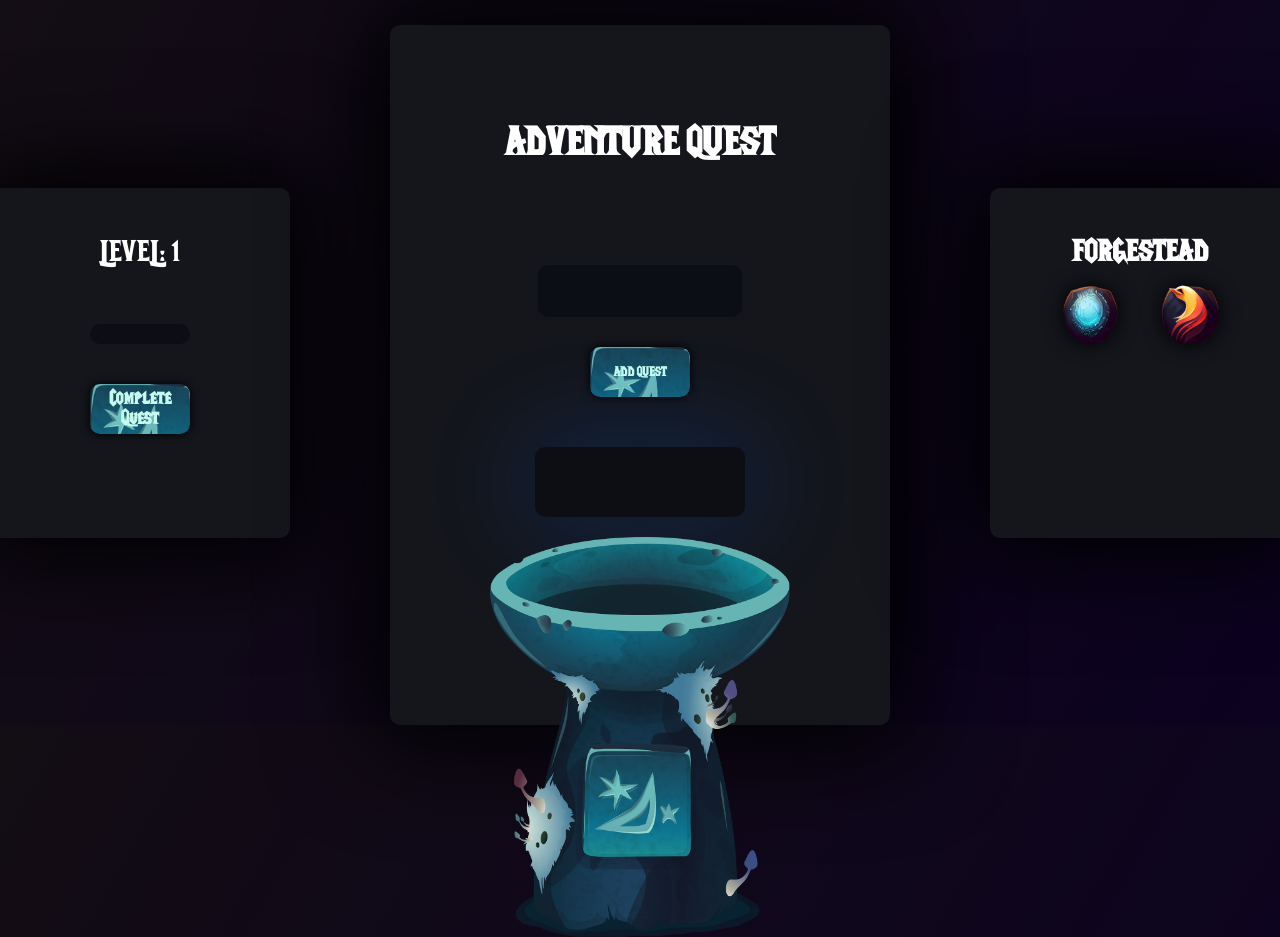
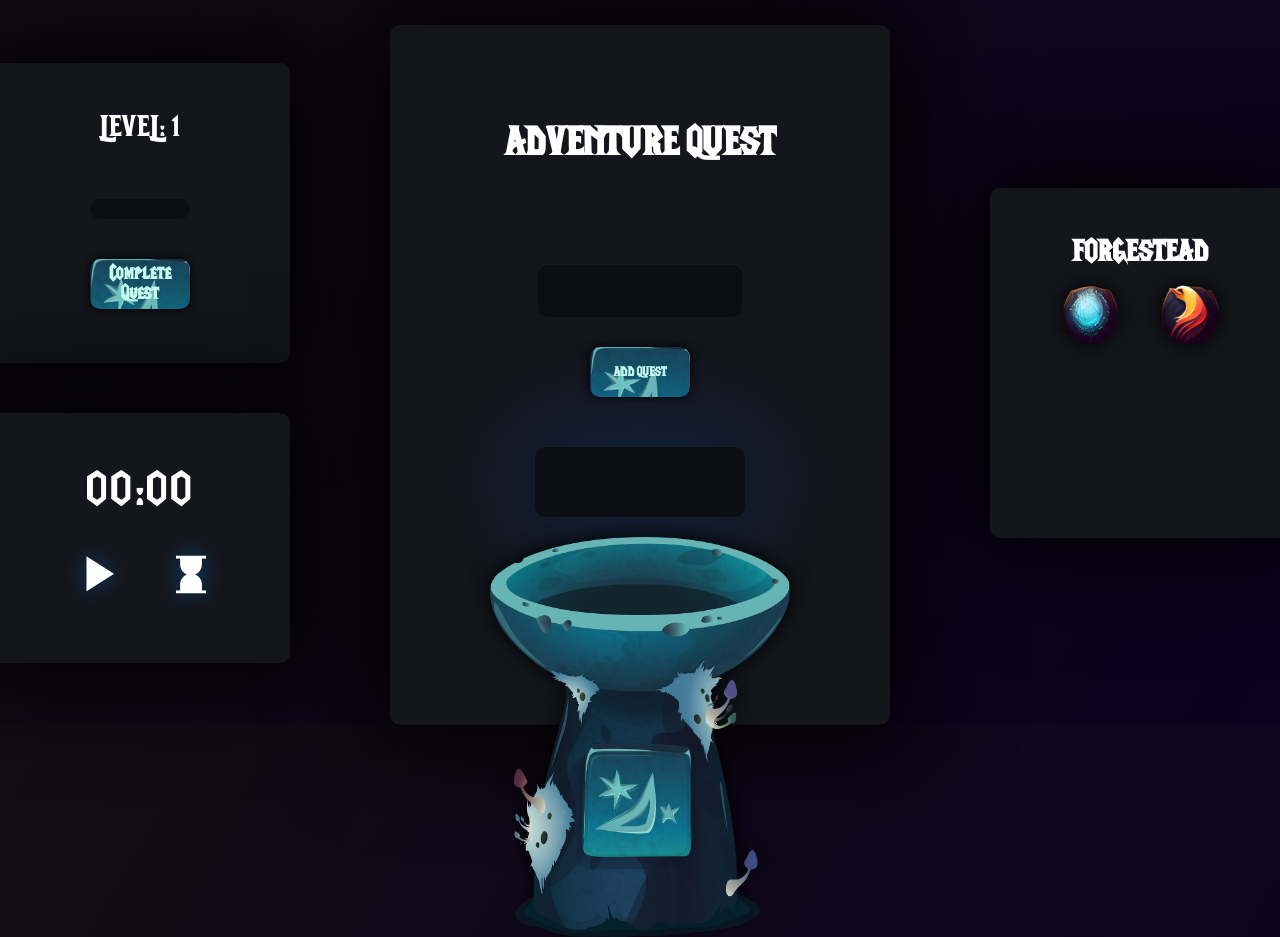
Before and after one commit to BabyRamboDrake/TheAdventureQuest, a plain HTML site: page index.html in a window 1280 px wide. Drawn offline with nearby package versions, Linux system fonts and the light colour scheme.

Commit message:
Updates to timer and localstorage

```diff
--- a/index.html
+++ b/index.html
@@ -4,6 +4,9 @@
     <link rel="preconnect" href="https://fonts.googleapis.com">
     <link rel="preconnect" href="https://fonts.gstatic.com" crossorigin>
     <link href="https://fonts.googleapis.com/css2?family=Orbitron:wght@600&family=Poppins:ital,wght@0,400;0,600;0,700;0,800;1,200;1,300&display=swap" rel="stylesheet">
+    <link rel="stylesheet" href="https://fonts.googleapis.com/css2?family=Material+Symbols+Outlined:opsz,wght,FILL,GRAD@20..48,100..700,0..1,-50..200" />
+    <link rel="stylesheet" href="https://fonts.googleapis.com/css2?family=Material+Symbols+Outlined:opsz,wght,FILL,GRAD@20..48,100..700,0..1,-50..200" />
+    <link rel="stylesheet" href="https://fonts.googleapis.com/css2?family=Material+Symbols+Outlined:opsz,wght,FILL,GRAD@20..48,100..700,0..1,-50..200" />
     <meta charset="UTF-8">
     <meta http-equiv="X-UA-Compatible" content="IE=edge">
     <meta name="viewport" content="width=device-width, initial-scale=1.0">
@@ -12,13 +15,35 @@
 </head>
 <body>
     <div id="omega">
+        <div id="firstContainer">
             <div id="firstEl">
+                <div></div>
                 <div id="output">
                     <div id="level-display">LEVEL: <span id="level">1</span></div>
                     <div id="experience-bar">
                     <div id="experience-points"></div>
                 </div>
                     <button id="complete-quest" onclick="completeQuest()">Complete Quest</button>
+                </div>
+            </div>
+            <div id="timerEl">
+                <div id="timer">
+                    <div id="minutes">00</div>
+                    <div>:</div>
+                    <div id="seconds">00</div>
+                </div>
+                <div id="button-container">
+                    <button type="button" class="timer__btn timer__btn--control timer__btn--start">
+                        <span class="material-symbols-outlined">
+                            play_arrow
+                            </span>
+                    </button>
+                    <button type="button" class="timer__btn timer__btn--reset">
+                        <span class="material-symbols-outlined" id="hourglass">
+                            hourglass_full
+                            </span>
+                    </button>
+                </div>
             </div>
         </div>
         <div id="mainEl">
--- a/script.js
+++ b/script.js
@@ -1,18 +1,18 @@
-
 
 let questInput = document.getElementById("quest-input");
 let addQuestBtn = document.getElementById("add-quest");
 let pullQuestBtn = document.getElementById("pull-quest");
 let selectedQuestDiv = document.getElementById("selected-quest");
-let quests = [];
+let quests = JSON.parse(localStorage.getItem("quests")) || [];
 let experiencePoints = 0;
-let level = 1;
+let level = JSON.parse(localStorage.getItem("level")) || 1;
 
 addQuestBtn.addEventListener("click", function addQuest() {
     let quest = questInput.value;
     if (quest) {
         quests.push(quest);
         questInput.value = "";
+        localStorage.setItem("quests", JSON.stringify(quests));
     }
 });
 
@@ -22,8 +22,9 @@ pullQuestBtn.addEventListener("click", function pullQuest() {
         let selectedQuest = quests[randomIndex];
         selectedQuestDiv.innerHTML = selectedQuest;
         quests.splice(randomIndex, 1);
+        localStorage.setItem("quests", JSON.stringify(quests));
     } else {
-        selectedQuestDiv.innerHTML = "Find new Quest";
+        selectedQuestDiv.innerHTML = "Add new Quest";
     }
 });
 
@@ -43,11 +44,19 @@ completeQuestButton.addEventListener("click", function completeQuest() {
       levelDisplay.innerHTML = level;
       experiencePoints = 0;
       experienceBar.style.width = experiencePoints + "%"
+      localStorage.setItem("level", JSON.stringify(level));
+      localStorage.setItem("quests", JSON.stringify([]));
     } else {
-        experienceBar.style.width = experiencePoints + "%";
-      }
+      experienceBar.style.width = experiencePoints + "%";
     }
+  }
 
-    // Remove the selected quest
-    selectedQuest.textContent = "";
+  // Remove the selected quest
+  selectedQuest.textContent = "";
 });
+
+// Initialize the level and quests from localStorage
+let levelDisplay = document.getElementById("level");
+levelDisplay.innerHTML = level;
+let experienceBar = document.getElementById("experience-points");
+experienceBar.style.width = experiencePoints + "%";
--- a/style.css
+++ b/style.css
@@ -85,6 +85,7 @@ body {
     justify-content: center;
     align-items: center;
     margin: 20px 0px 0px 0px;
+    filter: drop-shadow(0px 0px 10px black)
 
 }
 
@@ -180,16 +181,19 @@ h1 {
 
 }
 
+#firstContainer {
+
+    margin: 0px;
+}
 
 #firstEl {
 
     width: 300px;
-    height: 300px;
+    height: 250px;
     background: #14161c;
     border: none;
     border-radius: 10px;
     margin: 0px 100px 0px 0px;
-    width: 300px;
     display: flex;
     align-items: center;
     justify-content: start;
@@ -199,6 +203,46 @@ h1 {
 
 
 }
+
+#timerEl {
+    width: 300px;
+    height: 250px;
+    background: #14161c;
+    border: none;
+    border-radius: 10px;
+    margin: 50px 100px 0px 0px;
+    display: flex;
+    align-items: center;
+    justify-content: center;
+    flex-direction: column;
+    box-shadow: #000000 0px 0px 100px 20px;
+    padding: 0px 0px 0px 0px;
+
+}
+
+
+  #timer {
+    display: flex;
+    align-items: center;
+    justify-content: center;
+    font-size: 50px;
+
+  }
+
+  #button-container {
+    display: flex;
+    align-items: center;
+    justify-content: center;
+  }
+
+  #timer button {
+    margin-left: 1rem;
+    font-size: 1.5rem;
+    padding: 0.5rem;
+  }
+
+
+
 
 #output {
 
@@ -295,3 +339,32 @@ h1 {
 
     transform: scale(0.96);
 }
+
+
+.material-symbols-outlined {
+    font-size: 60px;
+    filter: drop-shadow(0px 0px 10px rgba(0, 140, 255, 0.363));
+  font-variation-settings:
+  'FILL' 1,
+  'wght' 400,
+  'GRAD' 0,
+  'opsz' 48
+
+
+}
+
+#hourglass {
+    font-size: 45px;
+}
+
+
+
+.timer__btn {
+
+    background: none;
+    border: none;
+    color: white;
+    margin: 25px 15px 0px 15px;
+
+
+}
```
Lines whose indentation alone changed are shown as unchanged.
